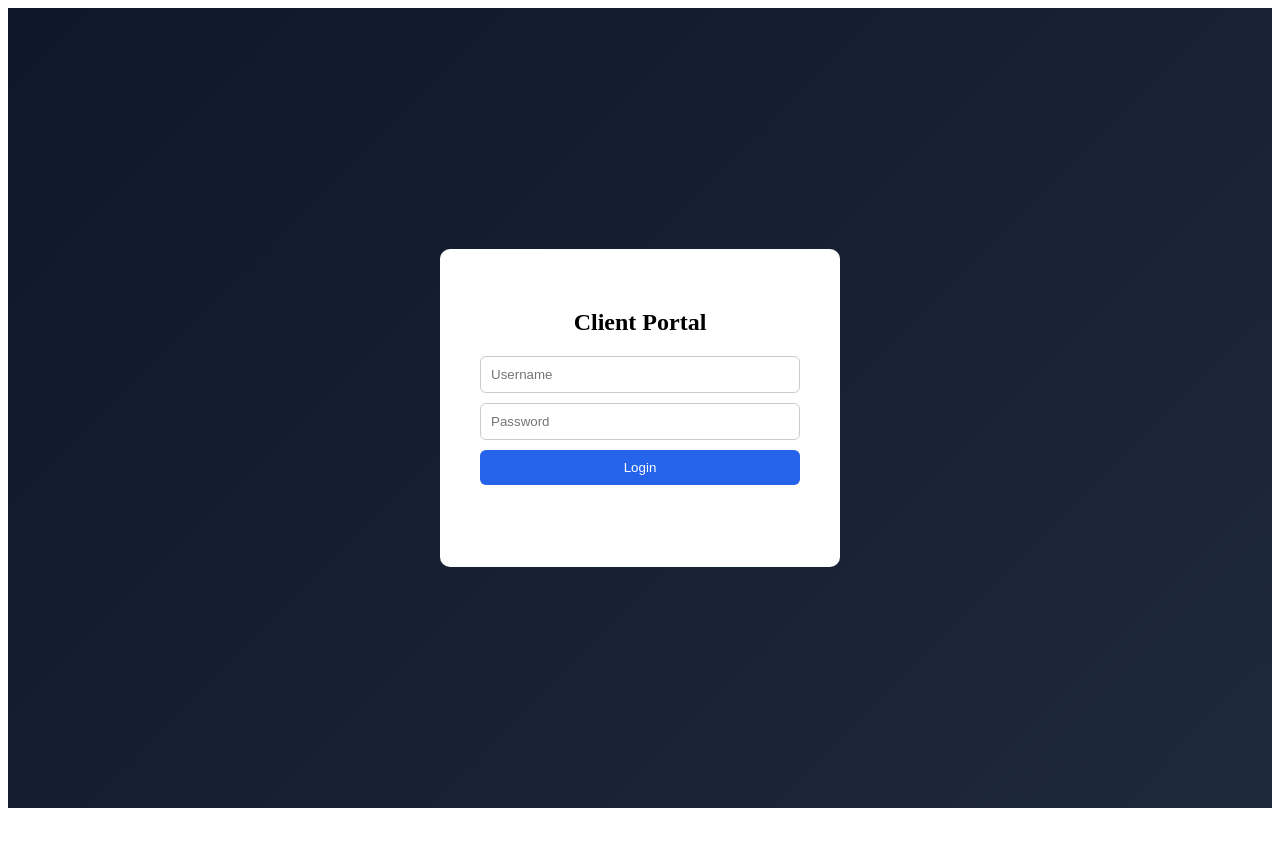
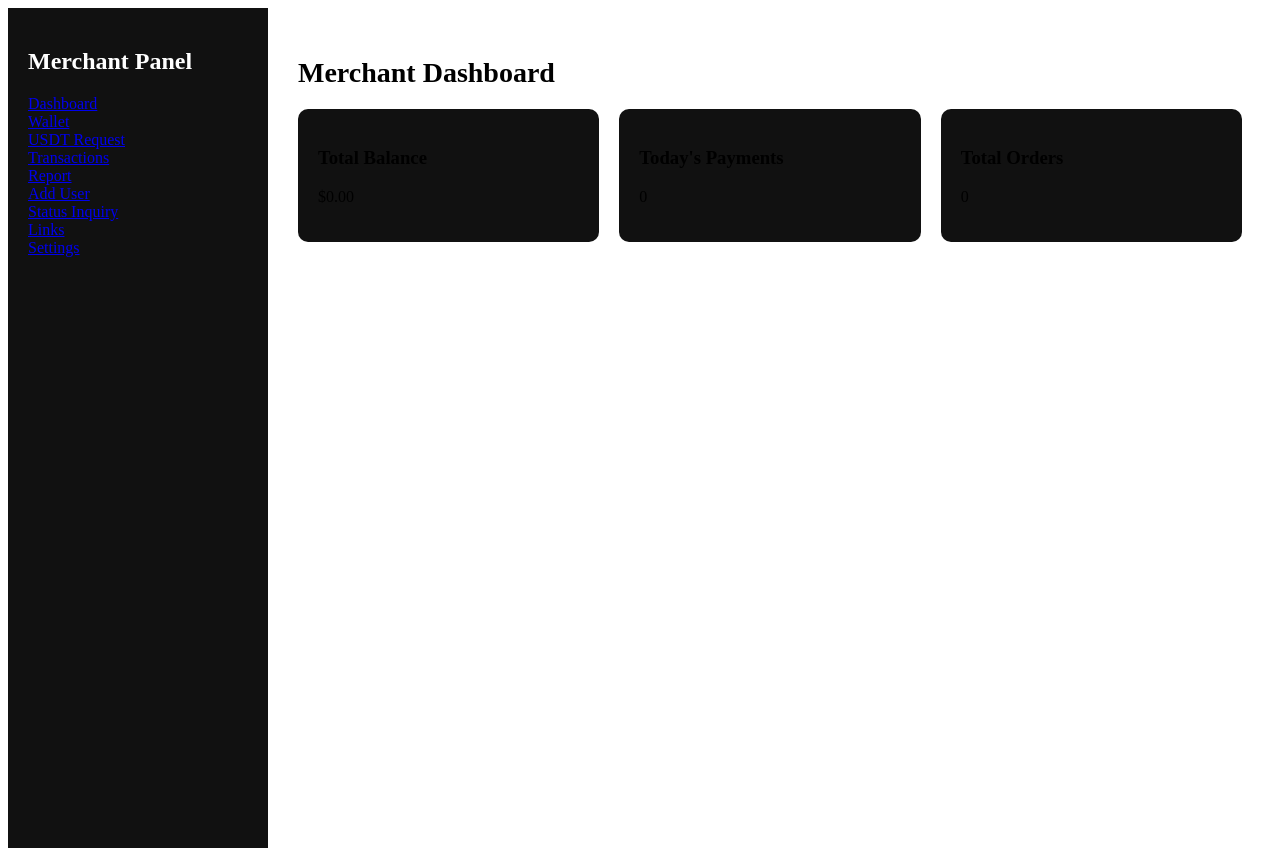
Before and after one commit to naspro-tech/naspro, a Next.js app: page /portal in a window 1280 px wide. Before the commit the page ends 816 px from the top, so only its background shows below. Built offline with nearby package versions, Linux system fonts and the light colour scheme.

Commit message:
Refactor Portal component to PortalDashboard

```diff
--- a/pages/portal/index.js
+++ b/pages/portal/index.js
@@ -1,212 +1,36 @@
-import { useState, useEffect } from "react";
+import PortalLayout from "../../components/PortalLayout";
 
-export default function Portal() {
+export default function PortalDashboard() {
+  return (
+    <PortalLayout>
 
-const [loggedIn,setLoggedIn] = useState(false)
-const [username,setUsername] = useState("")
-const [password,setPassword] = useState("")
-const [error,setError] = useState("")
+      <h1 style={{fontSize:"28px", marginBottom:"20px"}}>
+        Merchant Dashboard
+      </h1>
 
-useEffect(()=>{
-const savedLogin = localStorage.getItem("portalLogin")
-if(savedLogin === "true"){
-setLoggedIn(true)
-}
-},[])
+      <div style={{
+        display:"grid",
+        gridTemplateColumns:"repeat(3,1fr)",
+        gap:"20px"
+      }}>
 
-const login = () => {
+        <div style={{background:"#111",padding:"20px",borderRadius:"10px"}}>
+          <h3>Total Balance</h3>
+          <p>$0.00</p>
+        </div>
 
-if(username === "admin" && password === "admin123"){
-setLoggedIn(true)
-localStorage.setItem("portalLogin","true")
-}else{
-setError("Invalid username or password")
-}
+        <div style={{background:"#111",padding:"20px",borderRadius:"10px"}}>
+          <h3>Today's Payments</h3>
+          <p>0</p>
+        </div>
 
-}
-
-const logout = () => {
-localStorage.removeItem("portalLogin")
-setLoggedIn(false)
-}
-
-if(!loggedIn){
-return(
-
-<div style={styles.loginPage}>
-
-<div style={styles.loginBox}>
-
-<h2 style={styles.title}>Client Portal</h2>
-
-<input
-placeholder="Username"
-value={username}
-onChange={(e)=>setUsername(e.target.value)}
-style={styles.input}
-/>
-
-<input
-type="password"
-placeholder="Password"
-value={password}
-onChange={(e)=>setPassword(e.target.value)}
-style={styles.input}
-/>
-
-<button onClick={login} style={styles.loginBtn}>
-Login
-</button>
-
-<p style={{color:"red"}}>{error}</p>
-
+        <div style={{background:"#111",padding:"20px",borderRadius:"10px"}}>
+          <h3>Total Orders</h3>
+          <p>0</p>
         </div>
 
       </div>
 
-)
+    </PortalLayout>
+  );
 }
-
-return(
-
-<div style={styles.portalWrapper}>
-
-<div style={styles.sidebar}>
-
-<h2>Portal</h2>
-
-<p>Dashboard</p>
-<p>Transaction history</p>
-<p>Withdrawal Records</p>
-<p>Support</p>
-<p>Settings</p>
-
-<button style={styles.logoutBtn} onClick={logout}>
-Logout
-</button>
-
-</div>
-
-<div style={styles.mainContent}>
-
-<h1>Client Dashboard</h1>
-
-<div style={styles.cardGrid}>
-
-<div style={styles.card}>
-<h3>Available balance</h3>
-<p>137.98</p>
-</div>
-
-<div style={styles.card}>
-<h3>Success Transaction Rate</h3>
-<p>12%</p>
-</div>
-
-<div style={styles.card}>
-<h3>Failed Transactions Rate</h3>
-<p>3%</p>
-</div>
-
-<div style={styles.card}>
-<h3>Withdraw Amount Total Today</h3>
-<p>70</p>
-</div>
-
-</div>
-
-</div>
-
-</div>
-
-)
-
-}
-
-const styles = {
-
-loginPage:{
-height:"100vh",
-display:"flex",
-justifyContent:"center",
-alignItems:"center",
-background:"linear-gradient(135deg,#0f172a,#1e293b)",
-},
-
-loginBox:{
-background:"#fff",
-padding:"40px",
-borderRadius:"10px",
-width:"320px",
-display:"flex",
-flexDirection:"column",
-gap:"10px"
-},
-
-title:{
-textAlign:"center",
-marginBottom:"10px"
-},
-
-input:{
-padding:"10px",
-border:"1px solid #ccc",
-borderRadius:"6px"
-},
-
-loginBtn:{
-padding:"10px",
-background:"#2563eb",
-color:"#fff",
-border:"none",
-borderRadius:"6px",
-cursor:"pointer"
-},
-
-portalWrapper:{
-display:"flex",
-minHeight:"100vh",
-background:"#f1f5f9"
-},
-
-sidebar:{
-width:"220px",
-background:"#0f172a",
-color:"#fff",
-padding:"20px",
-display:"flex",
-flexDirection:"column",
-gap:"15px"
-},
-
-logoutBtn:{
-marginTop:"auto",
-padding:"10px",
-background:"#ef4444",
-border:"none",
-color:"#fff",
-borderRadius:"6px",
-cursor:"pointer"
-},
-
-mainContent:{
-flex:1,
-padding:"40px"
-},
-
-cardGrid:{
-display:"grid",
-gridTemplateColumns:"repeat(auto-fit,minmax(200px,1fr))",
-gap:"20px",
-marginTop:"20px"
-},
-
-card:{
-background:"#fff",
-padding:"20px",
-borderRadius:"10px",
-boxShadow:"0 2px 6px rgba(0,0,0,0.1)",
-textAlign:"center"
-}
-
-  }
```
Lines whose indentation alone changed are shown as unchanged.
